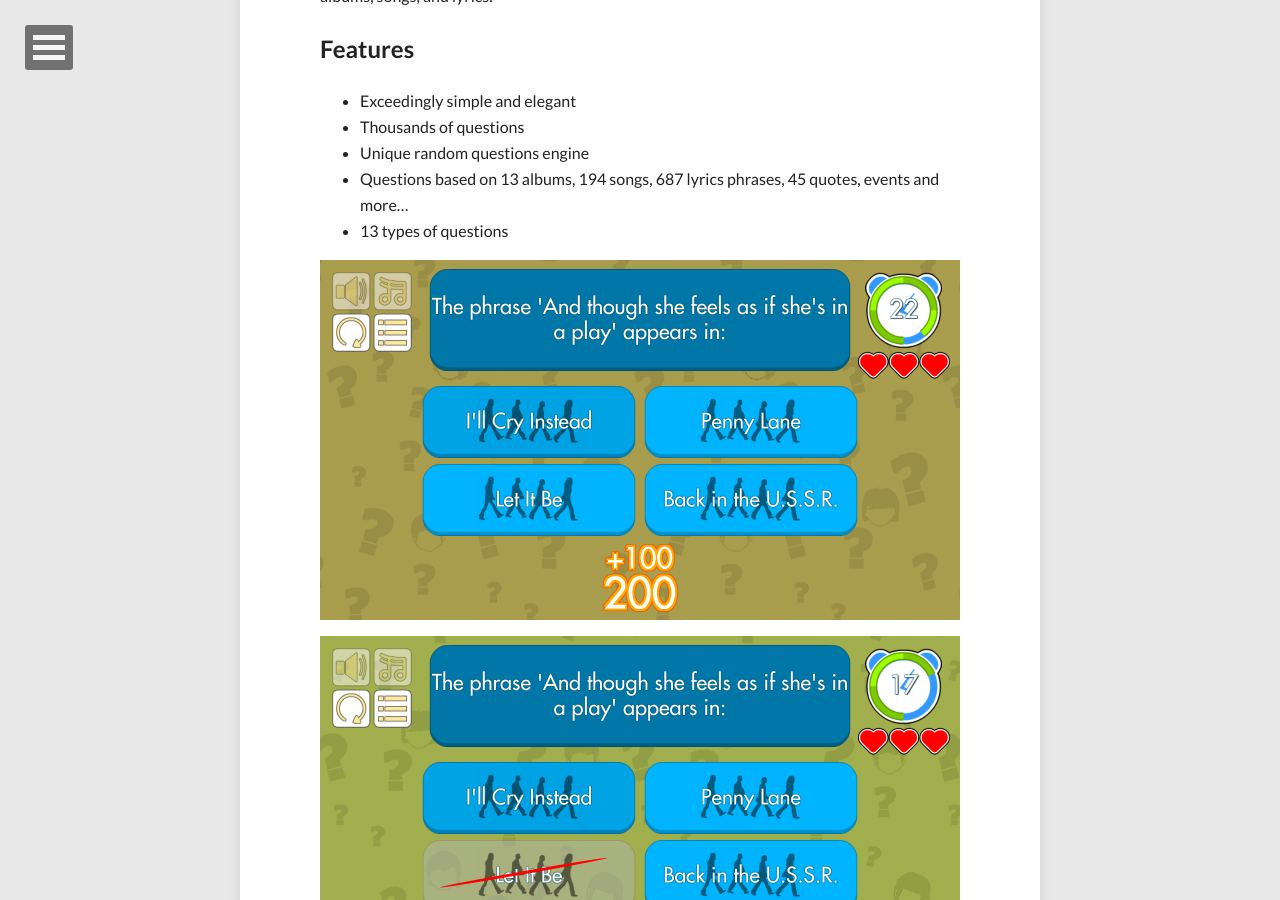
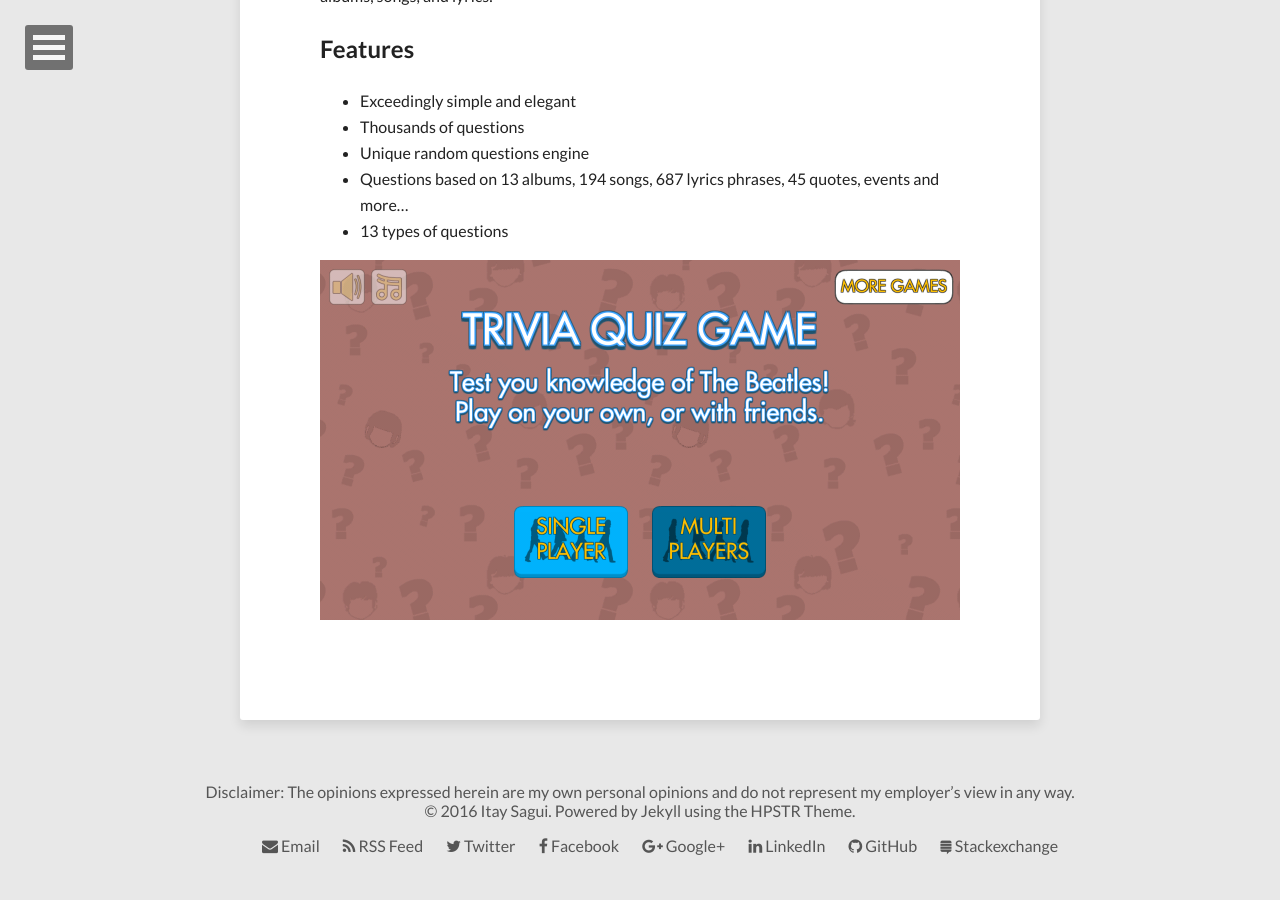
Before and after one commit to nathanghans/saguiitay.github.io, a Jekyll site: the page built from games.md, in a window 1280 px wide and 900 px high, scrolled down 339 px. Built offline with Jekyll 4.4.1, drawn with Linux system fonts in a browser that asks for light colours; nearby versions of some CDN libraries.

Commit message:
Update games.md

```diff
--- a/games.md
+++ b/games.md
@@ -18,8 +18,7 @@ The Beatles Trivia is a unique trivia game based on a random questions generator
   - Questions based on 13 albums, 194 songs, 687 lyrics phrases, 45 quotes, events and more…
   - 13 types of questions
 
-![](./images/the-beatles-trivia-unity/Screenshot_20160912-210906.png)
+[![alt text][2]][1]
 
-![](./images/the-beatles-trivia-unity/Screenshot_20160912-210911.png)
-
-![](./images/the-beatles-trivia-unity/Screenshot_20160912-211315.png)
+  [1]: ./images/the-beatles-trivia-unity/Small_Screenshot_20160912-211315.png
+  [2]: ./images/the-beatles-trivia-unity/Screenshot_20160912-211315.png
```
